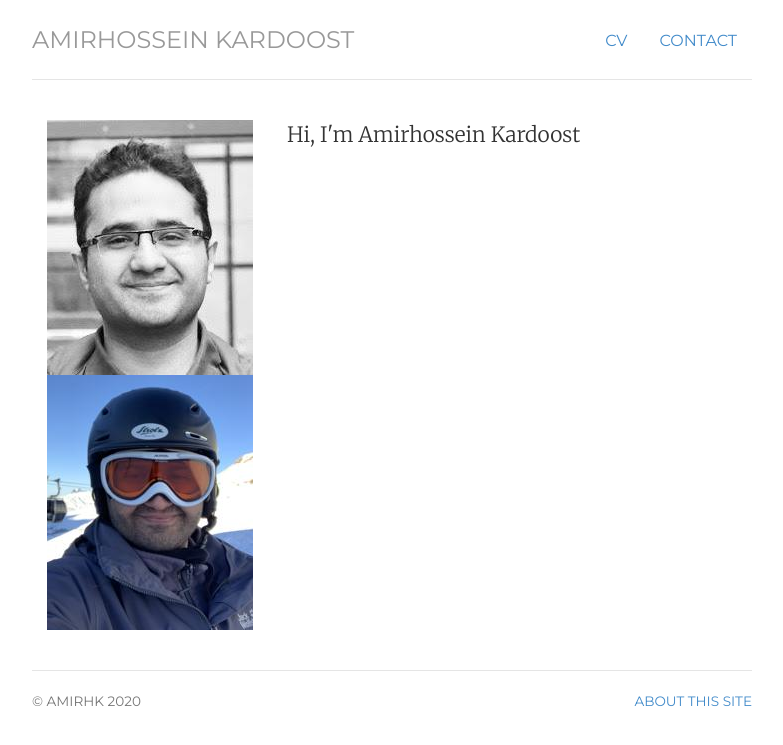
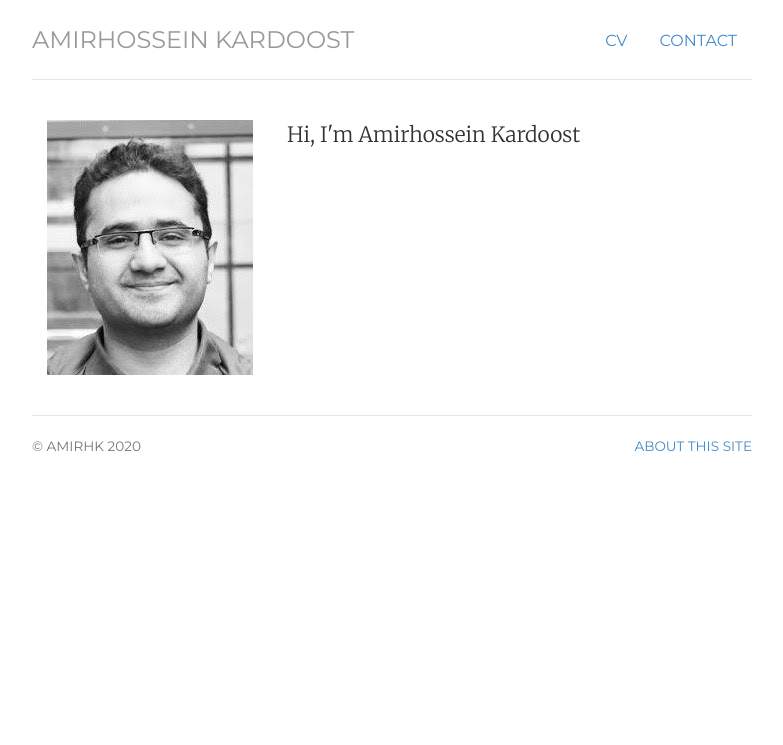
Before and after one commit to Amirhk-dev/Amirhk-dev.github.io, a Jekyll site: the page built from index.html, in a window 1280 px wide. Shown: the top 745 px of the page, without its empty margins (248-1031 px from the left). Built offline with Jekyll 4.4.1, drawn with Linux system fonts in a browser that asks for light colours.

Commit message:
Update style.css

```diff
--- a/css/style.css
+++ b/css/style.css
@@ -14,21 +14,20 @@
 h3.text-muted a {text-decoration: none; color: #999999; }
 h3.text-muted a:hover { text-decoration: none; color: #0088cc; }
 
-.card {
+/* .card {
         width: 130px;
         height: 195px;
         position: relative;
         display: inline-block;
         margin: 50px;
-    }
-.card .img-top {
+    } */
+.col-sm-4 .img-top {
+	margin-bottom: 30px;
         display: none;
         position: absolute;
-        top: 0;
-        left: 0;
-        z-index: 99;
     }
-.card:hover .img-top {
+.col-sm-4:hover .img-top {
+	margin-bottom: 30px;
         display: inline;
     }
 
```
